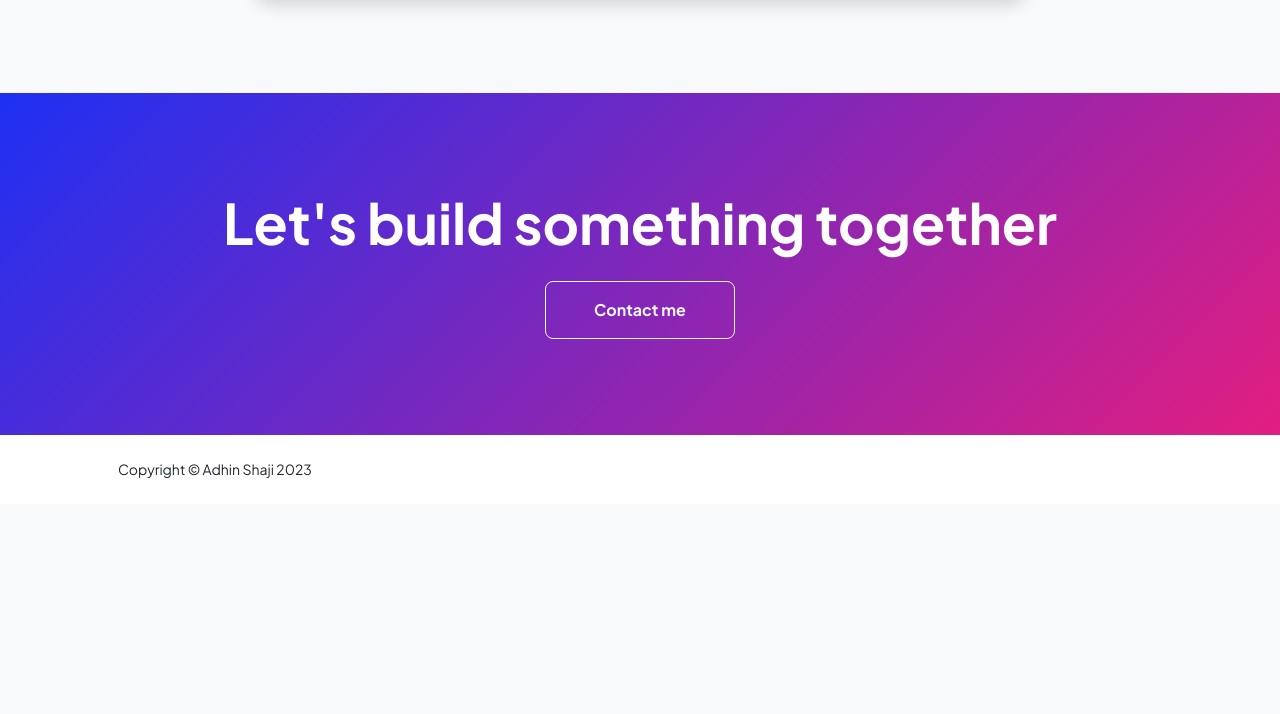
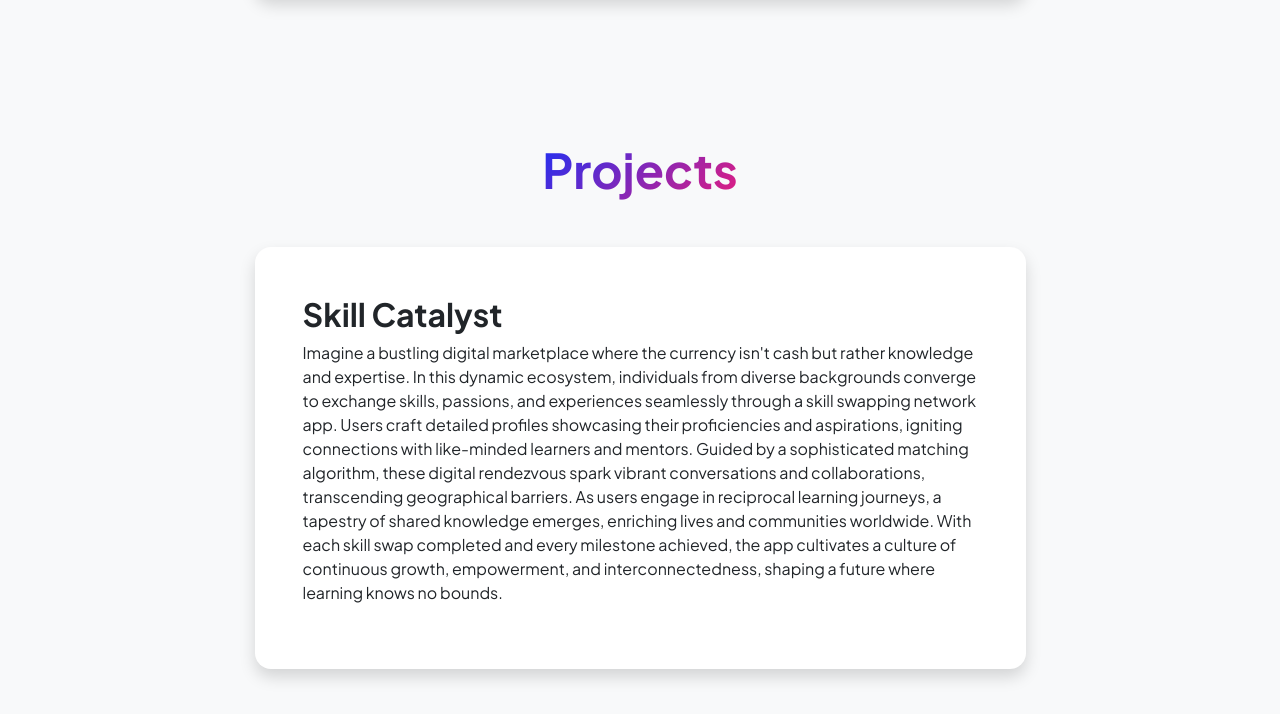
Before and after one commit to AdhinShaji7/AdhinShaji.github.io, a plain HTML site: page projects.html in a window 1280 px wide. Shown: the part 1121-1835 px from the top of the page. Before the commit the page ends 1625 px from the top, so only its background shows below. Drawn offline with nearby package versions, Linux system fonts and the light colour scheme.

Commit message:
Update projects.html

```diff
--- a/projects.html
+++ b/projects.html
@@ -73,6 +73,26 @@
                     </div>
                 </div>
             </section>
+              <!-- Projects card 3-->
+            <section class="py-5">
+                <div class="container px-5 mb-5">
+                    <div class="text-center mb-5">
+                        <h1 class="display-5 fw-bolder mb-0"><span class="text-gradient d-inline">Projects</span></h1>
+                    </div>
+                    <div class="row gx-5 justify-content-center">
+                        <div class="col-lg-11 col-xl-9 col-xxl-8">
+                            <!-- Project Card 1-->
+                            <div class="card overflow-hidden shadow rounded-4 border-0 mb-5">
+                                <div class="card-body p-0">
+                                    <div class="d-flex align-items-center">
+                                        <div class="p-5">
+                                            <h2 class="fw-bolder">Skill Catalyst</h2>
+                                            <p>Imagine a bustling digital marketplace where the currency isn't cash but rather knowledge and expertise. In this dynamic ecosystem, individuals from diverse backgrounds converge to exchange skills, passions, and experiences seamlessly through a skill swapping network app. Users craft detailed profiles showcasing their proficiencies and aspirations, igniting connections with like-minded learners and mentors. Guided by a sophisticated matching algorithm, these digital rendezvous spark vibrant conversations and collaborations, transcending geographical barriers. As users engage in reciprocal learning journeys, a tapestry of shared knowledge emerges, enriching lives and communities worldwide. With each skill swap completed and every milestone achieved, the app cultivates a culture of continuous growth, empowerment, and interconnectedness, shaping a future where learning knows no bounds.</p>
+                                        </div>
+
+                                    </div>
+                                </div>
+                            </div>
             <!-- Call to action section-->
             <section class="py-5 bg-gradient-primary-to-secondary text-white">
                 <div class="container px-5 my-5">
```
